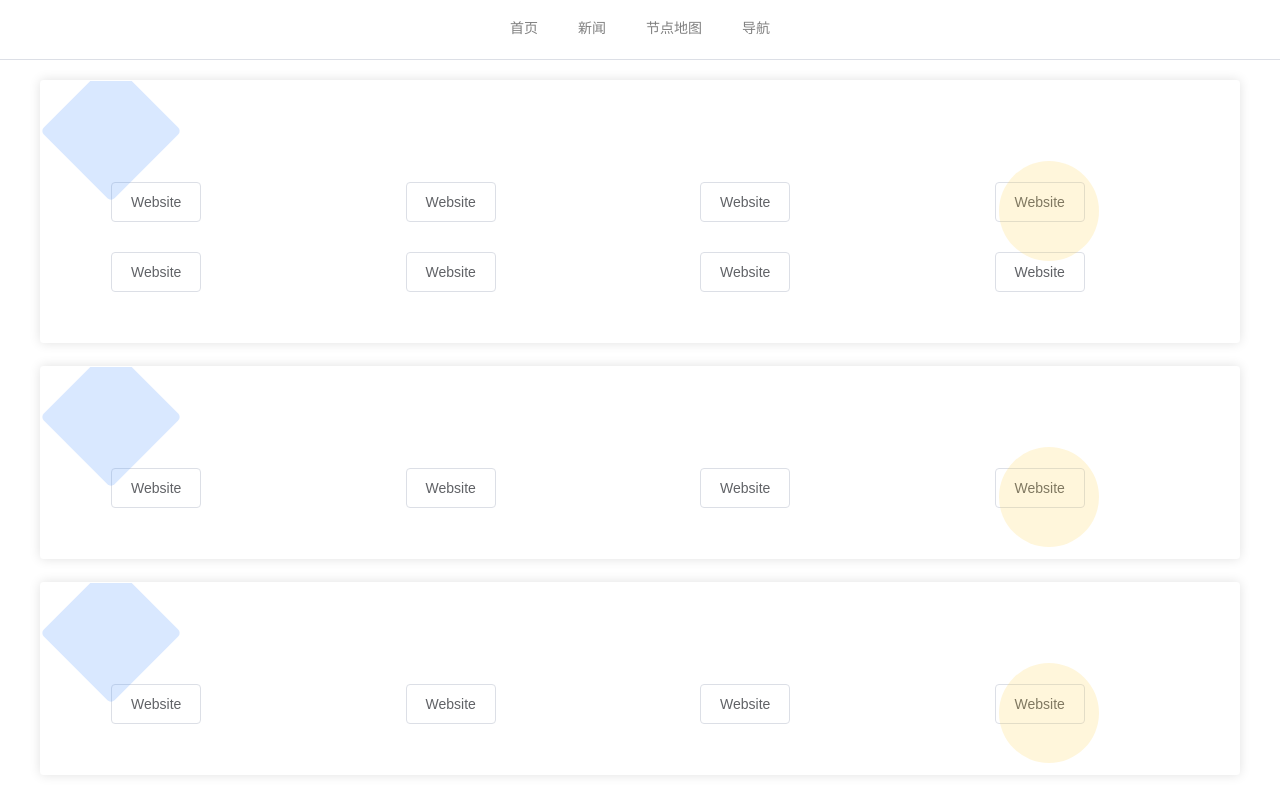
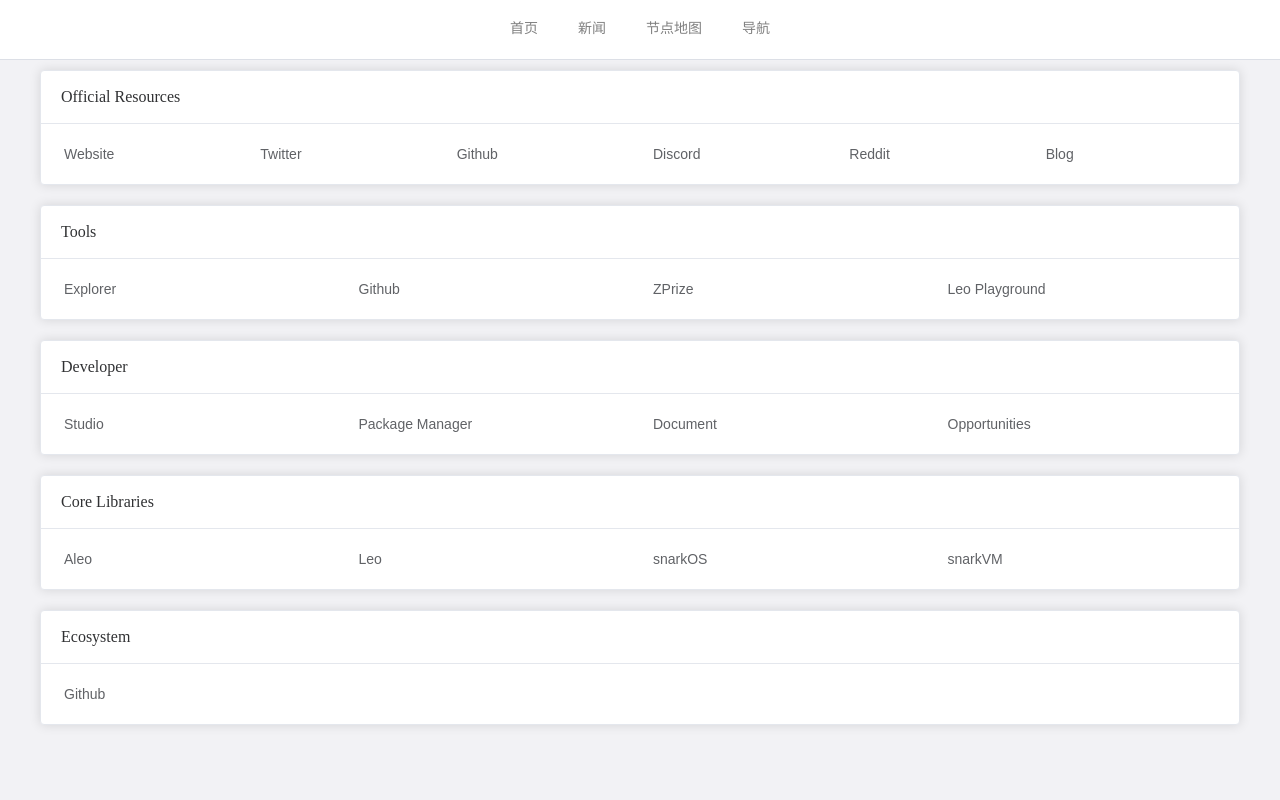
Before and after one commit to hanbu97/aleoscan-frontend, a Vue app: page /navigation in a window 1280 px wide. Built offline with nearby package versions, Linux system fonts and the light colour scheme.

Commit message:
writed navigation router

```diff
--- a/src/App.vue
+++ b/src/App.vue
@@ -39,7 +39,7 @@
   width: 1200px;
   margin: 0 auto;
   position: relative;
-  top: 60px;
+  top: 30px;
   padding-top: 20px;
   height: calc(100% - 60px);
 }
--- a/src/assets/main.css
+++ b/src/assets/main.css
@@ -59,4 +59,5 @@
 html,body,#app{
   width: 100%;
   height: 100%;
+  background: #F2F2F5;
 }
--- a/src/views/MapView.vue
+++ b/src/views/MapView.vue
@@ -1,5 +1,5 @@
 <template>
-  <VueEcharts :options="mapOptions" ref="echarts" />
+  <VueEcharts :options="mapOptions" class="content" ref="echarts" />
 </template>
 
 <script setup >
@@ -23,7 +23,7 @@
               show: false,
             },
           },
-          roam: false,
+          roam:true,
           zoom: 1.5,
           itemStyle: {
             normal: {
@@ -74,5 +74,8 @@
 </script>
 
 <style lang="scss" scoped>
-
+.content {
+  background: #FFFFFF;
+  border-radius: 20px;
+}
 </style>
--- a/src/views/NavigationView.vue
+++ b/src/views/NavigationView.vue
@@ -1,238 +1,145 @@
 <script setup>
 import TheWelcome from "../components/TheWelcome.vue";
+const OfficialResources = [
+  { text: 'Website',link:"https://www.aleo.org/" },
+  { text: 'Twitter' ,link:"https://twitter.com/AleoHQ"},
+  { text: 'Github', link:"https://github.com/AleoHQ" },
+  { text: 'Discord' ,link:"https://discord.gg/aleohq"},
+  { text: 'Reddit' ,link:"https://discord.gg/aleohq"},
+  { text: 'Blog' ,link:"https://discord.gg/aleohq"},
+]
+const Tools = [
+  { text: 'Explorer',link:"https://www.aleo.network/" },
+  { text: 'Github' ,link:"https://github.com/FuzzingLabs/aleovera"},
+  { text: 'ZPrize', link: "https://zprize.io/" },
+  { text: 'Leo Playground' ,link:"https://play.leo-lang.org/"},
+]
+const Developer = [
+  { text: 'Studio',link:"https://www.aleo.studio/" },
+  { text: 'Package Manager' ,link:"https://aleo.pm/"},
+  { text: 'Document', link: "https://developer.aleo.org/overview/" },
+  { text: 'Opportunities' ,link:"https://www.aleo.org/opportunities"},
+]
+const CoreLibraries = [
+  { text: 'Aleo',link:" https://github.com/AleoHQ/aleo" },
+  { text: 'Leo' ,link:"https://github.com/AleoHQ/leo"},
+  { text: 'snarkOS', link: "https://github.com/AleoHQ/snarkOS" },
+  { text: 'snarkVM' ,link:"https://github.com/AleoHQ/snarkVM"},
+]
+const  Ecosystem = [
+{ text: 'Github',link:" https://github.com/howardwu/awesome-aleo" },
+]
 </script>
 
 <template>
   <div>
-    <el-card class="box-card" style="margin-bottom: 20px">
-      <template #header class="temp-header">
-        <div class="card-header">
-          <span class="large">Official Resources</span>
-        </div>
-      </template>
+    <el-card class="box-card">
+    <template #header>
+      <div class="card-header">
+        <span> Official Resources</span>
+      </div>
+    </template>
+    <el-row :gutter="20" justify="space-evenly">
+    <el-col :span="4"  v-for="item in OfficialResources" justify="space-evenly"  :key="item.text">
+      <el-button
+      link
+      >
+      <el-link :href="item.link" target="_blank">{{item.text}}</el-link>
+      </el-button
+    >
+    </el-col>
+   </el-row>
+  </el-card>
+  <el-card class="box-card">
+    <template #header>
+      <div class="card-header">
+        <span> Tools</span>
+      </div>
+    </template>
+    <el-row :gutter="20" justify="space-evenly">
+    <el-col :span="6"  v-for="item in Tools" justify="space-evenly"  :key="item.text">
+      <el-button
+      link
+      >
+      <el-link :href="item.link" target="_blank">{{item.text}}</el-link>
+      </el-button
+    >
+    </el-col>
+   </el-row>
+  </el-card>
+  <el-card class="box-card">
+    <template #header>
+      <div class="card-header">
+        <span> Developer</span>
+      </div>
+    </template>
+    <el-row :gutter="20" justify="space-evenly">
+    <el-col :span="6"  v-for="item in Developer" justify="space-evenly"  :key="item.text">
+      <el-button
+      link
+      >
+      <el-link :href="item.link" target="_blank">{{item.text}}</el-link>
+      </el-button
+    >
+    </el-col>
+   </el-row>
+  </el-card>
+  <el-card class="box-card">
+    <template #header>
+      <div class="card-header">
+        <span> Core Libraries</span>
+      </div>
+    </template>
+    <el-row :gutter="20" justify="space-evenly">
+    <el-col :span="6"  v-for="item in CoreLibraries" justify="space-evenly"  :key="item.text">
+      <el-button
+      link
+      >
+      <el-link :href="item.link" target="_blank">{{item.text}}</el-link>
+      </el-button
+    >
+    </el-col>
+   </el-row>
 
-      <div class="text item">
-        <el-row :gutter="20">
-          <el-col :span="6"
-            ><div class="grid-content ep-bg-purple" />
-            <el-button size="large">Website</el-button></el-col
-          >
-          <el-col :span="6"
-            ><div class="grid-content ep-bg-purple" />
-            <el-button size="large">Website</el-button></el-col
-          >
-          <el-col :span="6"
-            ><div class="grid-content ep-bg-purple" />
-            <el-button size="large">Website</el-button></el-col
-          >
-          <el-col :span="6"
-            ><div class="grid-content ep-bg-purple" />
-            <el-button size="large">Website</el-button></el-col
-          >
-        </el-row>
-        <el-row :gutter="20" style="padding-top: 30px">
-          <el-col :span="6"
-            ><div class="grid-content ep-bg-purple" />
-            <el-button size="large">Website</el-button></el-col
-          >
-          <el-col :span="6"
-            ><div class="grid-content ep-bg-purple" />
-            <el-button size="large">Website</el-button></el-col
-          >
-          <el-col :span="6"
-            ><div class="grid-content ep-bg-purple" />
-            <el-button size="large">Website</el-button></el-col
-          >
-          <el-col :span="6"
-            ><div class="grid-content ep-bg-purple" />
-            <el-button size="large">Website</el-button></el-col
-          >
-        </el-row>
+  </el-card>
+  <el-card class="box-card">
+    <template #header>
+      <div class="card-header">
+        <span> Ecosystem</span>
       </div>
-      <div class="topMask square"></div>
-      <div class="topMask circular"></div>
-    </el-card>
-    <el-card class="box-card" style="margin-bottom: 20px">
-      <template #header>
-        <div class="card-header">
-          <span class="large">Official Resources</span>
-        </div>
-      </template>
+    </template>
+    <el-row :gutter="20" justify="space-evenly">
+    <el-col  v-for="item in Ecosystem" justify="space-evenly"  :key="item.text">
+      <el-button
+      link
+      >
+      <el-link :href="item.link" target="_blank">{{item.text}}</el-link>
+      </el-button
+    >
+    </el-col>
+   </el-row>
 
-      <div class="text item">
-        <el-row :gutter="20">
-          <el-col :span="6"
-            ><div class="grid-content ep-bg-purple" />
-            <el-button size="large">Website</el-button></el-col
-          >
-          <el-col :span="6"
-            ><div class="grid-content ep-bg-purple" />
-            <el-button size="large">Website</el-button></el-col
-          >
-          <el-col :span="6"
-            ><div class="grid-content ep-bg-purple" />
-            <el-button size="large">Website</el-button></el-col
-          >
-          <el-col :span="6"
-            ><div class="grid-content ep-bg-purple" />
-            <el-button size="large">Website</el-button></el-col
-          >
-        </el-row>
-      </div>
-      <div class="topMask square"></div>
-      <div class="topMask circular"></div>
-    </el-card>
-    <el-card class="box-card" style="margin-bottom: 20px">
-      <template #header>
-        <div class="card-header">
-          <span class="large">Official Resources</span>
-        </div>
-      </template>
-
-      <div class="text item">
-        <el-row :gutter="20">
-          <el-col :span="6"
-            ><div class="grid-content ep-bg-purple" />
-            <el-button size="large">Website</el-button></el-col
-          >
-          <el-col :span="6"
-            ><div class="grid-content ep-bg-purple" />
-            <el-button size="large">Website</el-button></el-col
-          >
-          <el-col :span="6"
-            ><div class="grid-content ep-bg-purple" />
-            <el-button size="large">Website</el-button></el-col
-          >
-          <el-col :span="6"
-            ><div class="grid-content ep-bg-purple" />
-            <el-button size="large">Website</el-button></el-col
-          >
-        </el-row>
-      </div>
-      <div class="topMask square"></div>
-      <div class="topMask circular"></div>
-    </el-card>
+  </el-card>
   </div>
-
-  <!-- <main> -->
-  <!-- <TheWelcome /> -->
-  <!-- <el-card class="box-card">
-      <template #header>
-        <div class="card-header">
-          <span>Card name</span>
-        </div>
-      </template>
-      <div v-for="o in 4" :key="o" class="text item">
-        {{ "List item " + o }}
-      </div>
-    </el-card> -->
-  <!-- </main> -->
 </template>
 
-<style>
+<style lang="scss" scoped>
+.card-header {
+  display: flex;
+  justify-content: space-between;
+  align-items: center;
+}
+
 .text {
   font-size: 14px;
 }
 
-.aboutus .grid-content.line {
-  /* border-right: 1px solid #; */
-  height: 150px;
-}
-.aboutus .el-card__header {
-  background: #545c64;
-  /* border: 0px !important; */
-}
-.aboutus .el-card__body {
-  padding: 50px 20px;
-}
-.aboutus .el-timeline-item__wrapper {
-  top: -8px;
-}
-.aboutus .title p .el-tag {
-  margin: 0px 5px;
-  cursor: pointer;
-}
-
-.el-card__header {
-  border-color: rgba(255, 255, 255, 0.4) !important;
-  /* border: 0px !important; */
-}
-</style>
-
-<style scoped>
-.card-header {
-  display: flex;
-  justify-content: space-between;
-  align-items: center;
-  /* border-bottom: 1px solid #edf1fb; */
-  /* border-color: rgba(255, 255, 255, 0.4); */
+.item {
+  margin-bottom: 18px;
 }
 
 .box-card {
-  /* top: 0px; */
-  width: 100%;
-  display: inline-block;
-  position: relative;
-  background-color: transparent;
-}
-.aboutus {
-  font-size: 14px;
-  text-align: left;
-  padding: 0px 100px;
-}
-.text {
-  font-size: 14px;
-  text-align: left;
-  line-height: 30px;
-  text-indent: 2em;
+  margin-top: 20px;
   width: 100%;
 }
-.box-card {
-  position: relative;
-  border-color: rgba(255, 255, 255, 0.4);
-}
-.item {
-  display: inline-block;
-  margin: 30px 50px;
-}
-.clearfix:before,
-.clearfix:after {
-  display: table;
-  content: "";
-}
-.clearfix:after {
-  clear: both;
-}
-.clearfix span {
-  color: rgb(0, 0, 0);
-  font-weight: bold;
-}
-.title p {
-  color: #8c8888;
-  font-size: 15px;
-  margin-bottom: 80px;
-  text-align: center;
-}
-.large {
-  font-size: 14px;
-  color: #fff;
-  font-weight: bold;
-}
-.topMask {
-  width: 100px;
-  height: 100px;
-  background-color: rgba(68, 138, 255, 0.2);
-  transform: rotate(45deg);
-  position: absolute;
-}
-.square {
-  border-radius: 5px;
-  top: 0px;
-}
-.circular {
-  border-radius: 50%;
-  top: 80px;
-  left: 80%;
-  background-color: rgba(255, 208, 75, 0.2);
-}
 </style>
```
